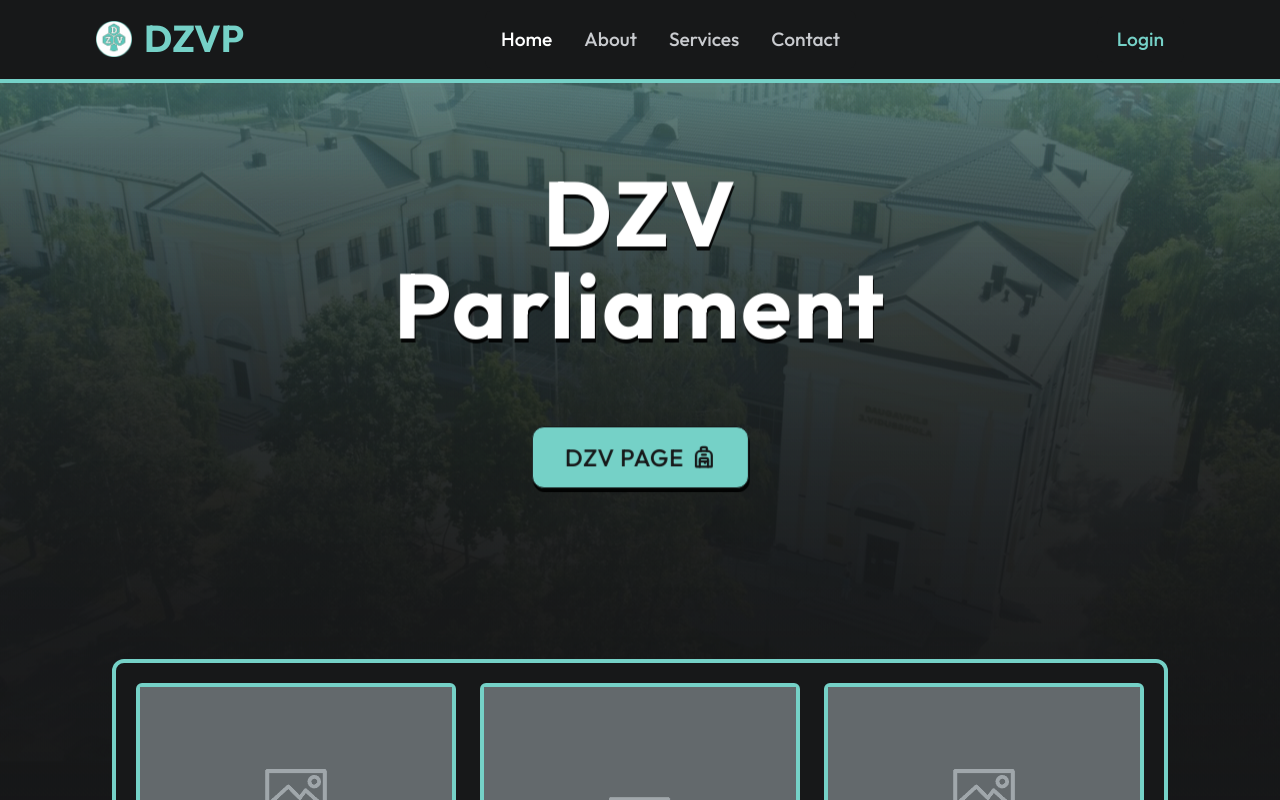
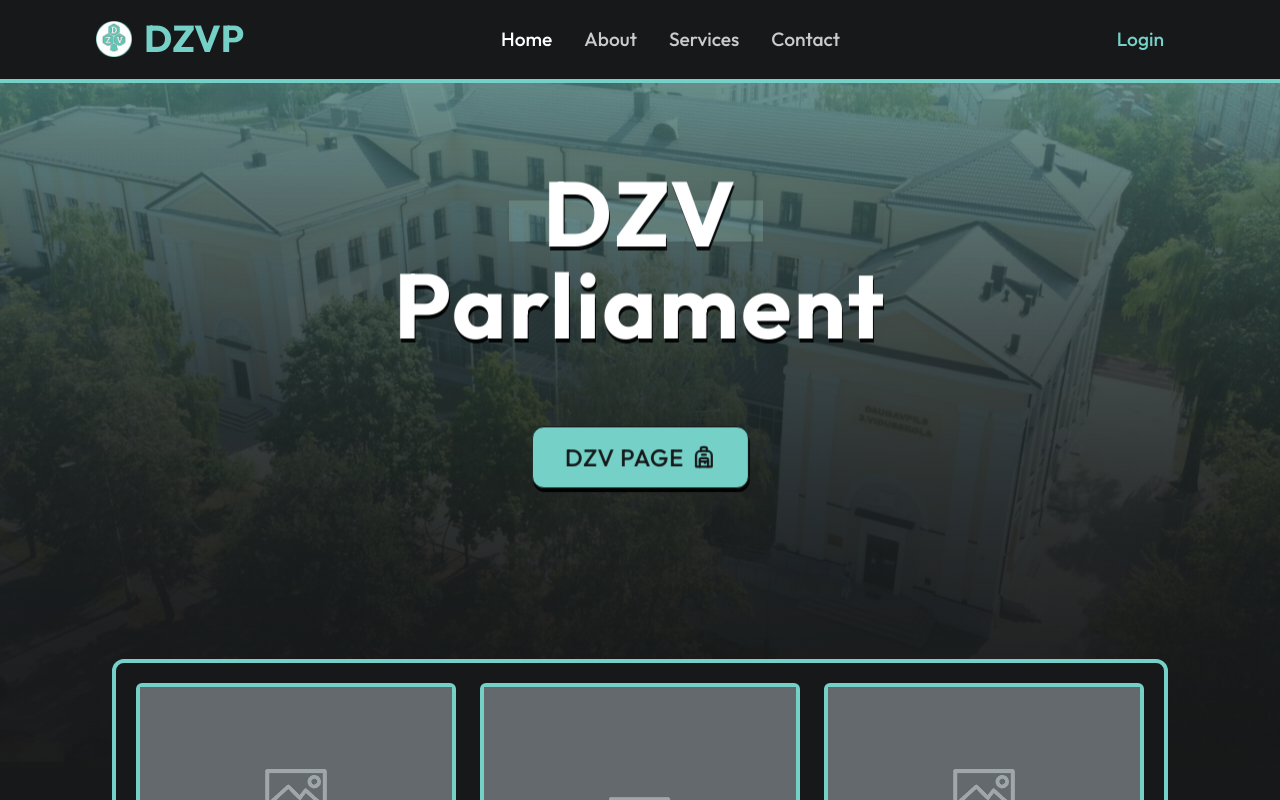
Before and after one commit to DerKaiserVonLatvia/DZVP_zobiEditionAttempt2, a website built with Vite: page index.html in a window 1280 px wide. Built offline with nearby package versions, Linux system fonts and the light colour scheme; a script that the page names is missing.

Commit message:
bg gradient

```diff
--- a/index.html
+++ b/index.html
@@ -51,10 +51,9 @@
 <!--H------------------------------------------------------------------>
       <header class="min-h-screen flex flex-col justify-evenly items-center relative preserve-3d bottom-40">
         <div class="absolute bg-gradient-to-b inset-0 top-3/3 -bottom-32 from-tad/80 to-transparent distance-1"></div>
-        <div class="absolute bg-gradient-to-t inset-0 top-0/3 -bottom-32 from-bgd/80 to-transparent distance-1"></div>
-        <div class="absolute bg-gradient-to-t inset-0 top-0/3 -bottom-48 from-bgd/80 to-transparent distance-1"></div>
         <div class="absolute bg-gradient-to-t inset-0 top-0/3 -bottom-64 from-bgd/80 to-transparent distance-1"></div>
         <div class="absolute bg-gradient-to-t inset-0 top-0/3 -bottom-80 from-bgd/80 to-transparent distance-1"></div>
+        <div class="absolute bg-gradient-to-t inset-0 top-0/3 -bottom-128 from-bgd/80 to-transparent distance-1"></div>
         <img class="absolute h-full w-full -z-20 object-cover object-center distance-1" src="./assets/dzvsk-full.jpg">
         <h1 class="text-5xl text-center font-bold text-td tracking-wide py-12 drop-shadow-text-sm lg:drop-shadow-text-lg distance-2">
           DZV<br>
```
